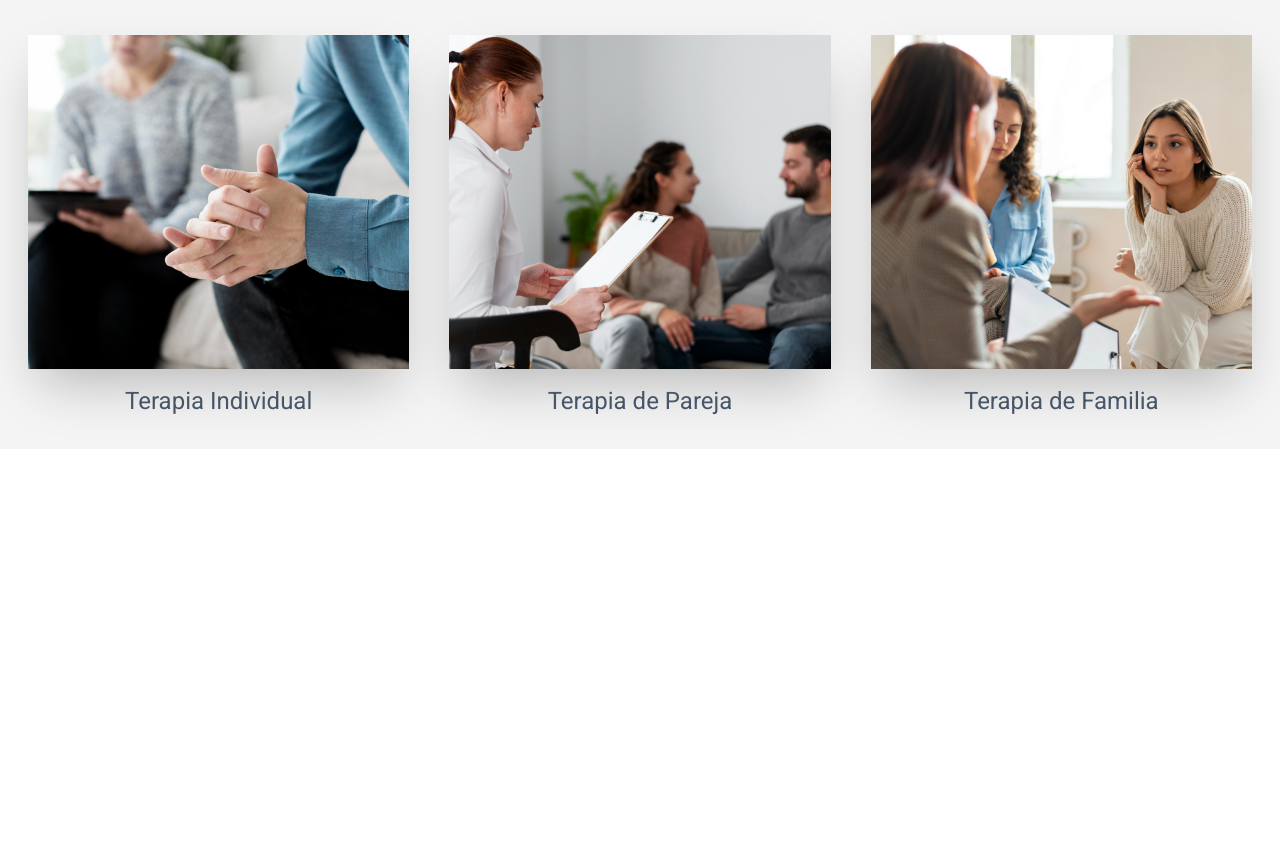
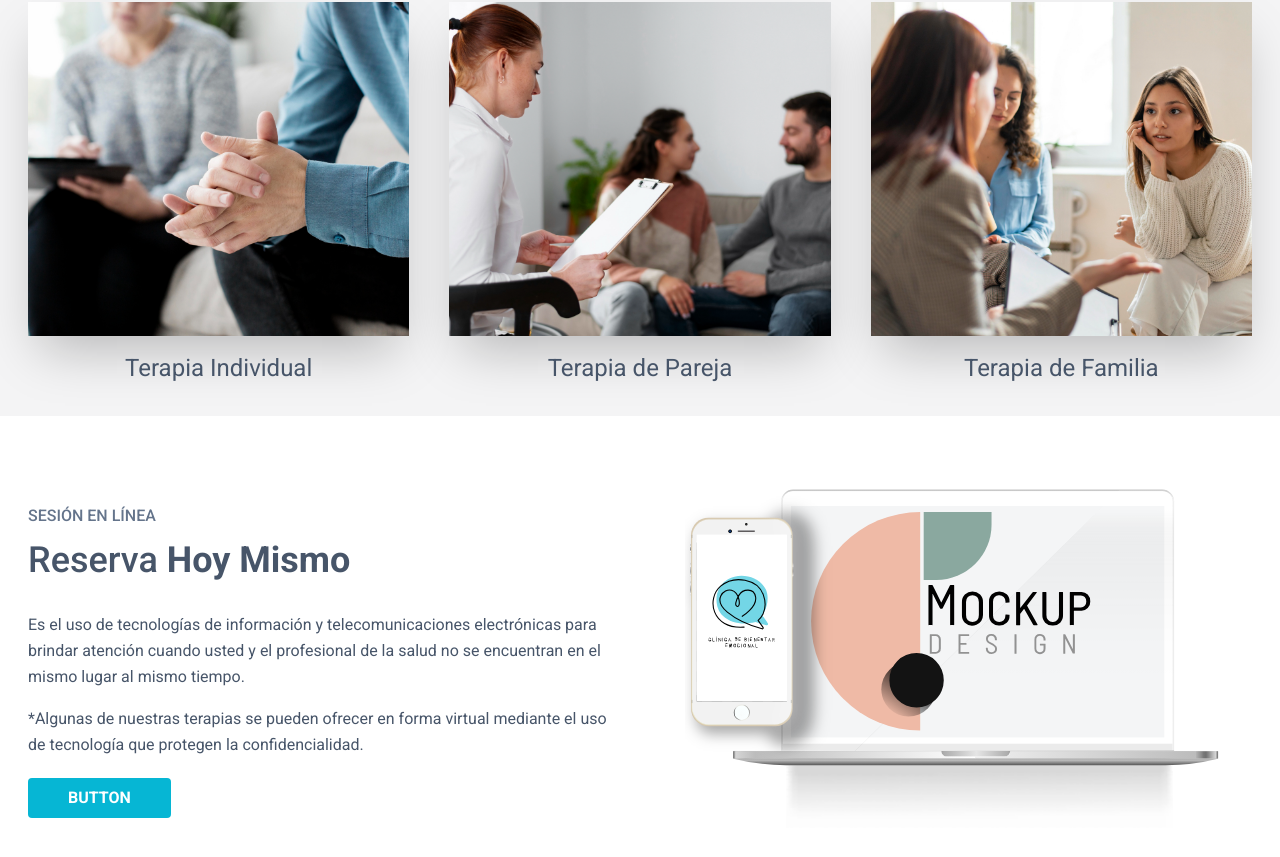
Before and after one commit to arturhonores/cbe, a React app: page / in a window 1280 px wide. Shown: the part 2099-2956 px from the top of the page. Before the commit the page ends 2548 px from the top, so only its background shows below. Built offline with nearby package versions, Linux system fonts and the light colour scheme; the HTML template or start-up script is replaced by a standard one.

Commit message:
section online ok

```diff
--- a/src/About.jsx
+++ b/src/About.jsx
@@ -6,7 +6,7 @@ const About = () => {
         <section className="section">
             <div className="grid grid-cols-1 md:grid-cols-2 gap-10 place-items-center">
                 <div>
-                    <img src={aboutUs} alt="imagen sobre nosotros" />
+                    <img src={aboutUs} alt="imagen sobre nosotros" className="w-11/12" />
                 </div>
                 <div className="">
                     <h6 className="uppercase text-slate-500 font-medium">¿Quiénes Somos? </h6>
--- a/src/App.jsx
+++ b/src/App.jsx
@@ -1,11 +1,10 @@
-import reactLogo from './assets/react.svg'
-import viteLogo from '/vite.svg'
 import './App.css'
 import Navbar from './Navbar'
 import Hero from './Hero'
 import Target from './Target'
 import About from './About'
 import Services from './Services'
+import Online from './Online'
 
 function App() {
 
@@ -16,6 +15,7 @@ function App() {
       <Target />
       <About />
       <Services />
+      <Online />
     </>
   )
 }
--- a/src/Btn.jsx
+++ b/src/Btn.jsx
@@ -1,6 +1,6 @@
 const Btn = () => {
     return (
-        <div className="btn btn-cyan inline-block">Button</div>
+        <div className="btn btn-cyan inline-block uppercase">Button</div>
     )
 }
 export default Btn
--- a/src/Online.jsx
+++ b/src/Online.jsx
@@ -1,6 +1,24 @@
+import mockup from "./assets/images/mockup-cbe.svg"
+import Btn from "./Btn"
+
 const Online = () => {
     return (
-        <div>Online</div>
+        <section className="section">
+            <div className="grid grid-cols-1 md:grid-cols-2 gap-10 place-items-center">
+                <div className="">
+                    <h6 className="uppercase text-slate-500 font-medium">sesión en línea</h6>
+                    <h3 className="text-4xl font-medium text-slate-600 py-3">Reserva <span className="font-bold">Hoy Mismo</span></h3>
+                    <div className="py-5 space-y-4">
+                        <p className="text-slate-600 leading-relaxed">Es el uso de tecnologías de información y telecomunicaciones electrónicas para brindar atención cuando usted y el profesional de la salud no se encuentran en el mismo lugar al mismo tiempo.</p>
+                        <p className="text-slate-600 leading-relaxed">*Algunas de nuestras terapias se pueden ofrecer en forma virtual mediante el uso de tecnología que protegen la confidencialidad.</p>
+                    </div>
+                    <Btn />
+                </div>
+                <div className="w-full">
+                    <img src={mockup} alt="imagen sobre nosotros" className="mx-auto w-11/12" />
+                </div>
+            </div>
+        </section>
     )
 }
 export default Online
```
